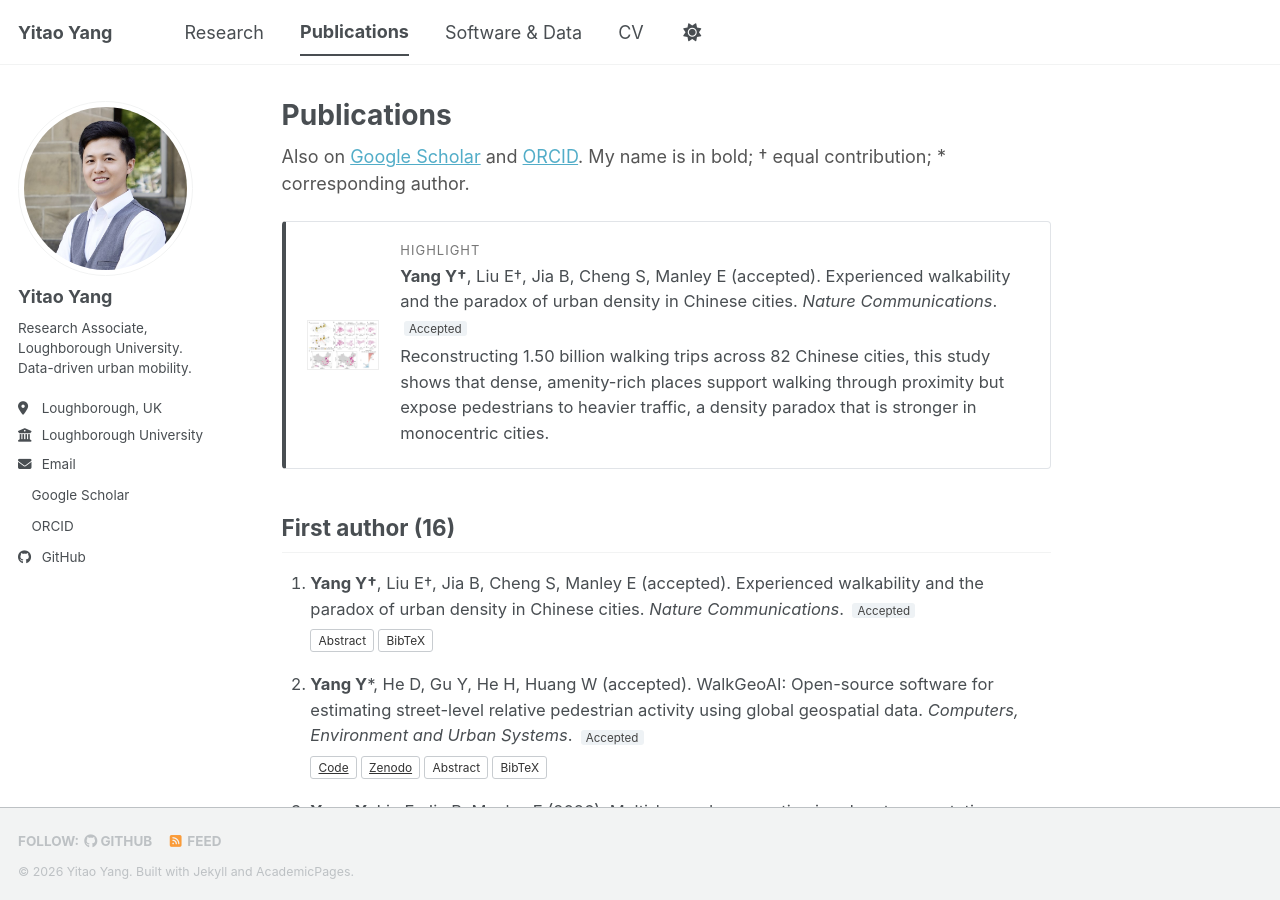
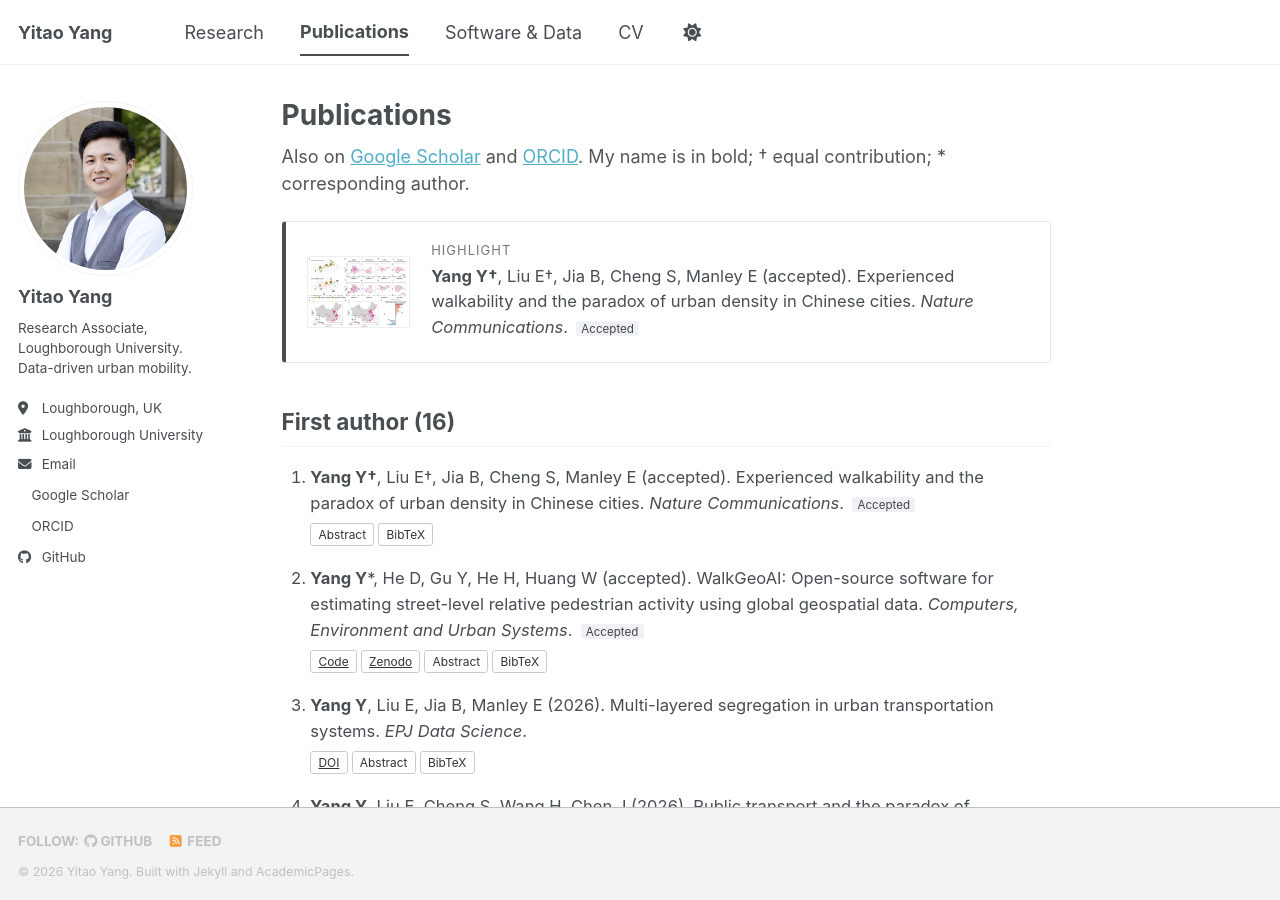
Before and after one commit to UrbanMobility-y/UrbanMobility-y.github.io, a Jekyll site: the page built from _pages/publications.md, in a window 1280 px wide and 900 px high. Built offline with Jekyll 4.4.1, drawn with Linux system fonts in a browser that asks for light colours; a script bundle is joined from its source files by our own code; a style sheet for code colours, icons or effects is not loaded.

Commit message:
Publications: remove highlight summary line

```diff
--- a/_pages/publications.md
+++ b/_pages/publications.md
@@ -26,8 +26,7 @@ ol.pubs li{margin:0 0 1.05em;font-size:.92em;line-height:1.55}
 <div class="pub-hl">
 <a href="/research/#walkability-and-the-15-minute-city"><img src="/images/research/2026_nc_walkability.jpg" alt="Experienced walkability across 82 Chinese cities"></a>
 <div><p class="hl-label">Highlight</p>
-<p><strong>Yang Y†</strong>, Liu E†, Jia B, Cheng S, Manley E (accepted). Experienced walkability and the paradox of urban density in Chinese cities. <em>Nature Communications</em>. <span class="pub-tag">Accepted</span></p>
-<p>Reconstructing 1.50 billion walking trips across 82 Chinese cities, this study shows that dense, amenity-rich places support walking through proximity but expose pedestrians to heavier traffic, a density paradox that is stronger in monocentric cities.</p></div>
+<p><strong>Yang Y†</strong>, Liu E†, Jia B, Cheng S, Manley E (accepted). Experienced walkability and the paradox of urban density in Chinese cities. <em>Nature Communications</em>. <span class="pub-tag">Accepted</span></p></div>
 </div>
 
 <h2 id="first-author">First author (16)</h2>
```
